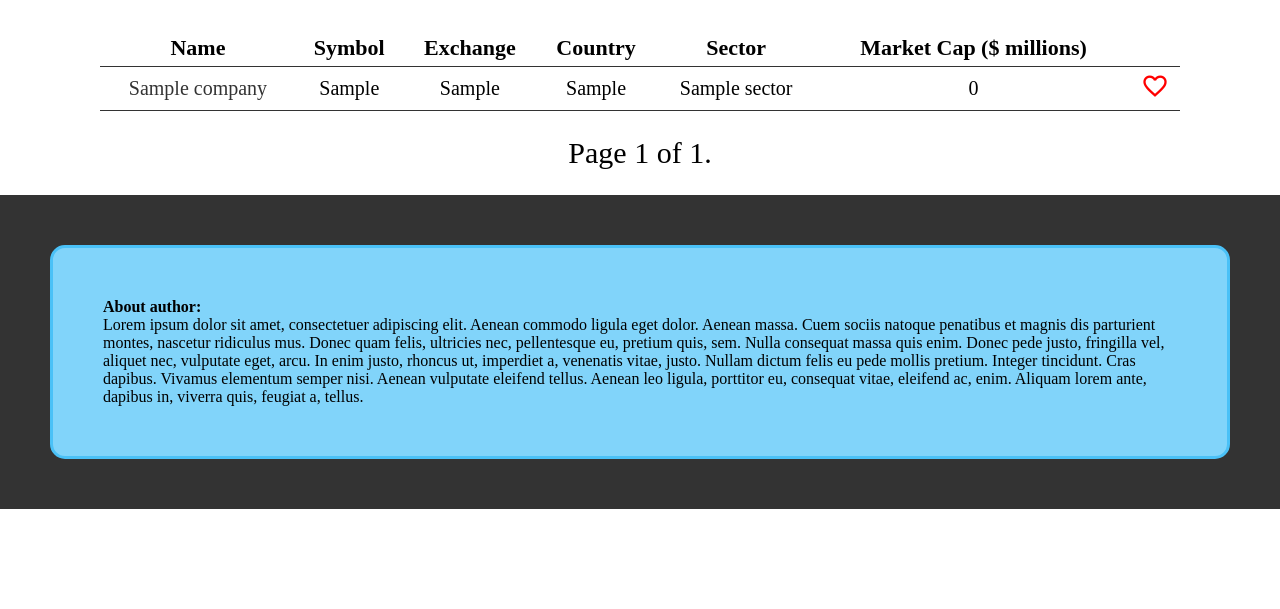
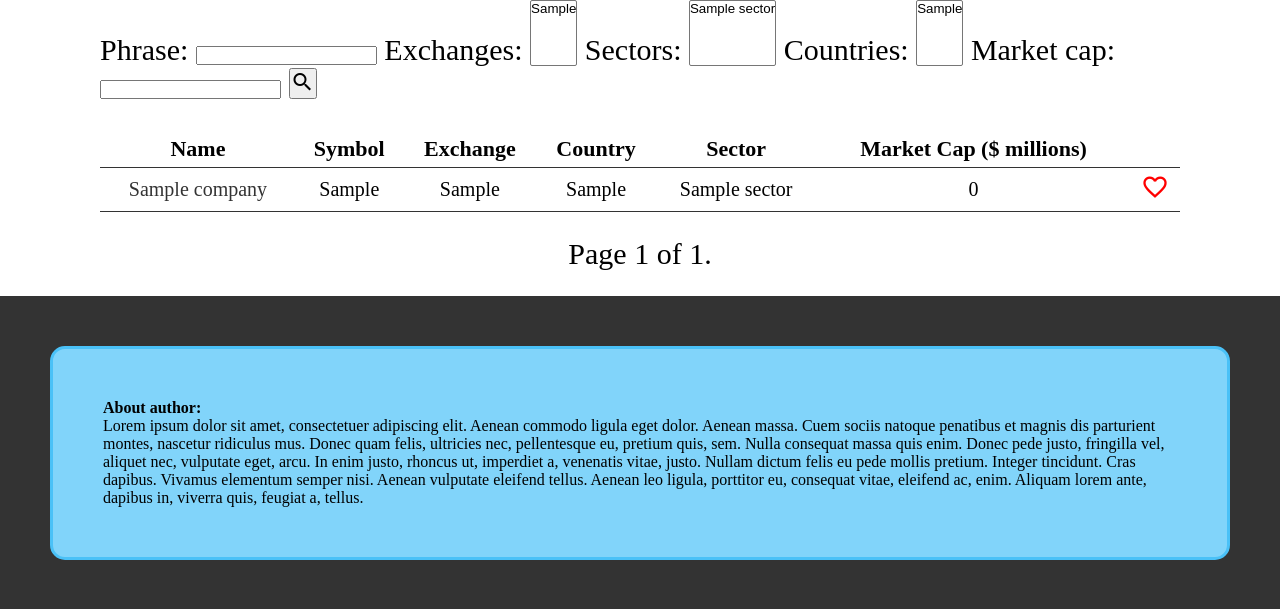
Before and after one commit to MichalDoman/EquityMagnet, a Django app: page /companies/ in a window 1280 px wide. Shown: the part 90-699 px from the top of the page. Run offline with Django 4.2, Linux system fonts and the light colour scheme; tables that the repository leaves empty hold one stand-in row (values such as "Sample post").

Commit message:
SearchFiltersForm v1

```diff
--- /dev/null
+++ b/final_project/main_app/forms.py
@@ -0,0 +1,37 @@
+from django import forms
+from django.core.validators import MinValueValidator
+
+from main_app.models import Exchange, Sector, Company
+
+
+class SearchFiltersForm(forms.Form):
+    phrase = forms.CharField(max_length=64, required=False)
+    exchanges = forms.MultipleChoiceField(required=False)
+    sectors = forms.MultipleChoiceField(required=False)
+    countries = forms.MultipleChoiceField(required=False)
+    market_cap = forms.IntegerField(validators=[MinValueValidator(0)], required=False)
+
+    def __init__(self, *args, **kwargs):
+        super().__init__(*args, **kwargs)
+        self.fields['exchanges'].choices = self.get_exchange_choices()
+        self.fields['sectors'].choices = self.get_sector_choices()
+        self.fields['countries'].choices = self.get_country_choices()
+
+    @staticmethod
+    def get_exchange_choices():
+        return [(exchange.pk, exchange.symbol) for exchange in Exchange.objects.all()]
+
+    @staticmethod
+    def get_sector_choices():
+        return [(sector.pk, sector.name) for sector in Sector.objects.all()]
+
+    @staticmethod
+    def get_country_choices():
+        country_set = set()
+        for company in Company.objects.all():
+            country_set.add(company.country)
+
+        choices = []
+        for num, country in enumerate(list(country_set)):
+            choices.append((num, country))
+        return choices
--- a/final_project/main_app/templates/main_app/company_list.html
+++ b/final_project/main_app/templates/main_app/company_list.html
@@ -11,6 +11,15 @@
     <form id="csrf-token">
         {% csrf_token %}
     </form>
+
+    <form class="search-form">
+        {% csrf_token %}
+        {{ form }}
+        <button type="submit">
+            <i class="material-icons">search</i>
+        </button>
+    </form>
+
 
     {% load style_numeric_data %}
     <table class="company-list">
--- a/final_project/main_app/views.py
+++ b/final_project/main_app/views.py
@@ -11,6 +11,7 @@ from django.contrib.auth.views import LogoutView
 
 from main_app.models import Company, IncomeStatement, BalanceSheet, CashFlowStatement, Price, FavoriteCompany
 from main_app.utils import get_field_dictionaries, extract_historical_prices
+from main_app.forms import SearchFiltersForm
 
 
 class HomeView(View):
@@ -30,9 +31,48 @@ class HomeView(View):
 
 
 class CompanyListView(ListView):
-    """A generic list view for Company objects"""
     model = Company
     paginate_by = 10
+    form_class = SearchFiltersForm
+
+    def get_queryset(self):
+        queryset = super().get_queryset()
+        form = self.form_class(self.request.GET)
+        if form.is_valid():
+            phrase = form.cleaned_data['phrase']
+            exchanges = [exchange for exchange in form.cleaned_data['exchanges']]
+            sectors = [sector for sector in form.cleaned_data['sectors']]
+            countries = [sector for sector in form.cleaned_data['countries']]
+            market_cap = form.cleaned_data['market_cap']
+
+            if phrase:
+                queryset = queryset.filter(name__icontains=phrase) | queryset.filter(symbol__icontains=phrase)
+
+            if len(exchanges) == 1:
+                queryset = queryset.filter(exchange=exchanges[0])
+            elif len(exchanges) > 1:
+                temp_queryset = queryset.filter(exchange=exchanges[0])
+                for exchange in exchanges[1:]:
+                    temp_queryset = temp_queryset | queryset.filter(exchange=exchange)
+                queryset = temp_queryset
+
+            if sectors:
+                for sector in sectors:
+                    queryset = queryset.filter(sector=sector)
+
+            if countries:
+                for country in countries:
+                    queryset = queryset.filter(country__icontains=country)
+
+            if market_cap:
+                queryset = queryset.filter(market_cap__gt=market_cap)
+
+            return queryset
+
+    def get_context_data(self, **kwargs):
+        context = super().get_context_data(**kwargs)
+        context['form'] = self.form_class(self.request.GET)
+        return context
 
 
 class CompanyDetailView(DetailView):
```
